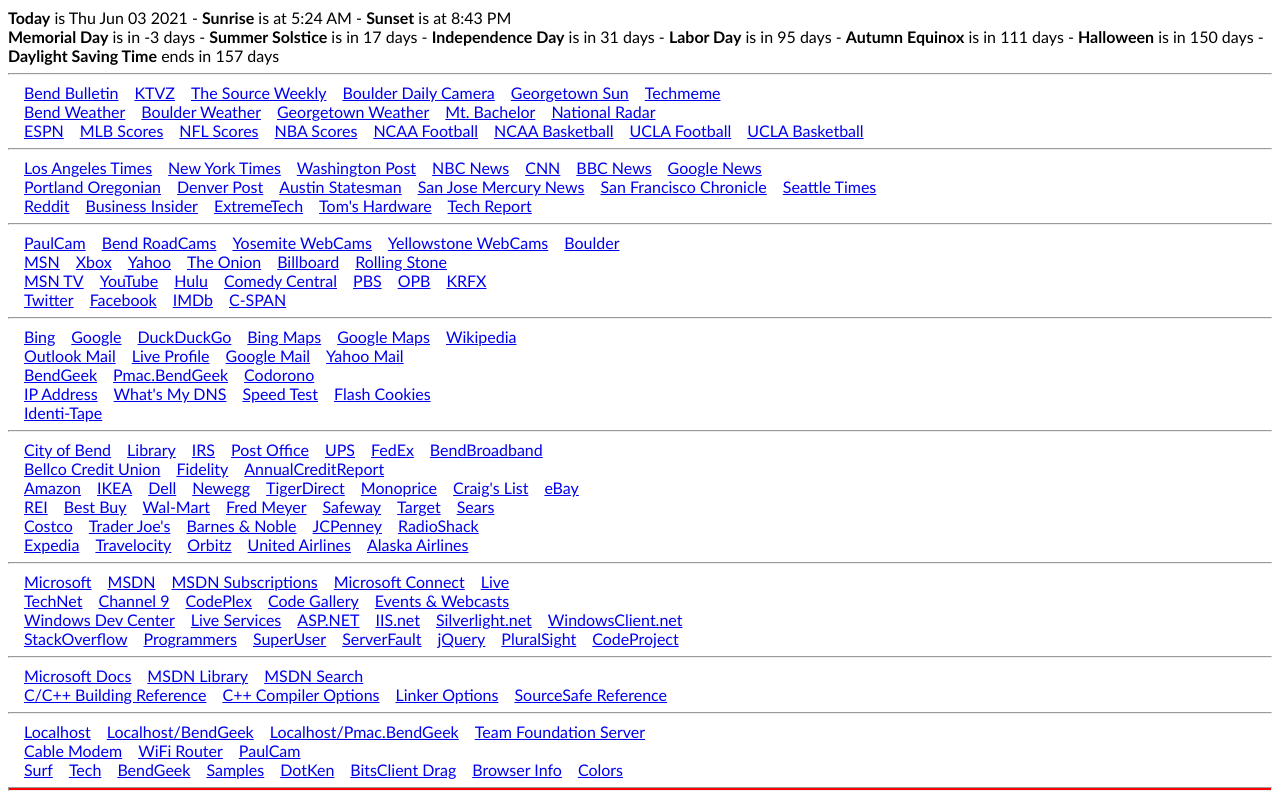
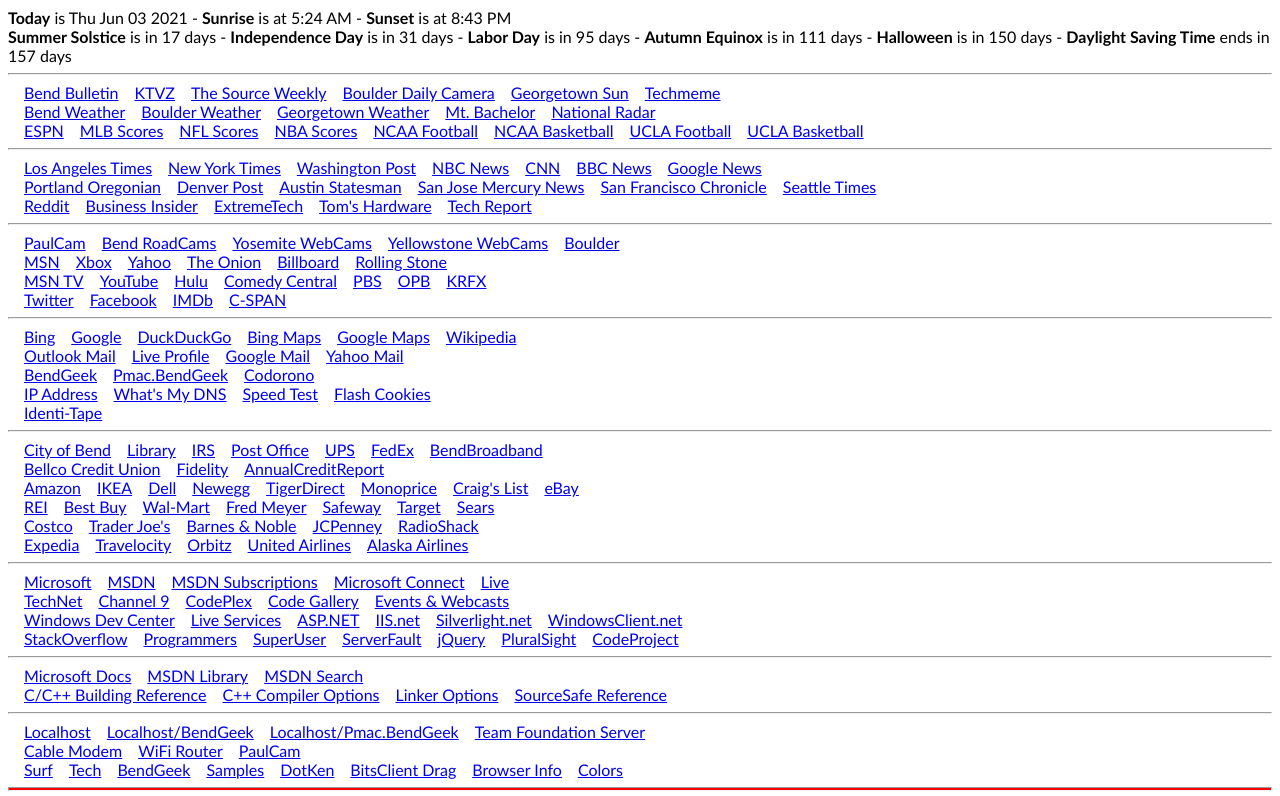
Before and after one commit to Codorono/Web, a plain HTML site: page Home.htm in a window 1280 px wide. Shown: the top 796 px of the page. Drawn offline with Linux system fonts and the light colour scheme.

Commit message:
Updated.

```diff
--- a/Home.htm
+++ b/Home.htm
@@ -243,10 +243,6 @@
         let sunsetMinute = sunsetTime % 60;
         let sunsetHour = ((sunsetTime - sunsetMinute) / 60) - 12;
         document.write("<b>Sunset</b> is at " + sunsetHour + ":" + sunsetMinute.toString().padStart(2, "0") + " PM" + "<br />");
-
-		let nMemorialDayDateTicks = new Date(2021, 4, 31).getTime();
-		let nMemorialDayDiffDays = Math.ceil((nMemorialDayDateTicks - nowDateTimeTicks) / dayTicks);
-		document.write("<b>Memorial Day</b> is in " + nMemorialDayDiffDays + " day" + plural(nMemorialDayDiffDays) + " - ");
 
 		let summersolsticeDateTicks = new Date(2021, 5, 20).getTime();
 		let summersolsticeDiffDays = Math.ceil((summersolsticeDateTicks - nowDateTimeTicks) / dayTicks);
```
